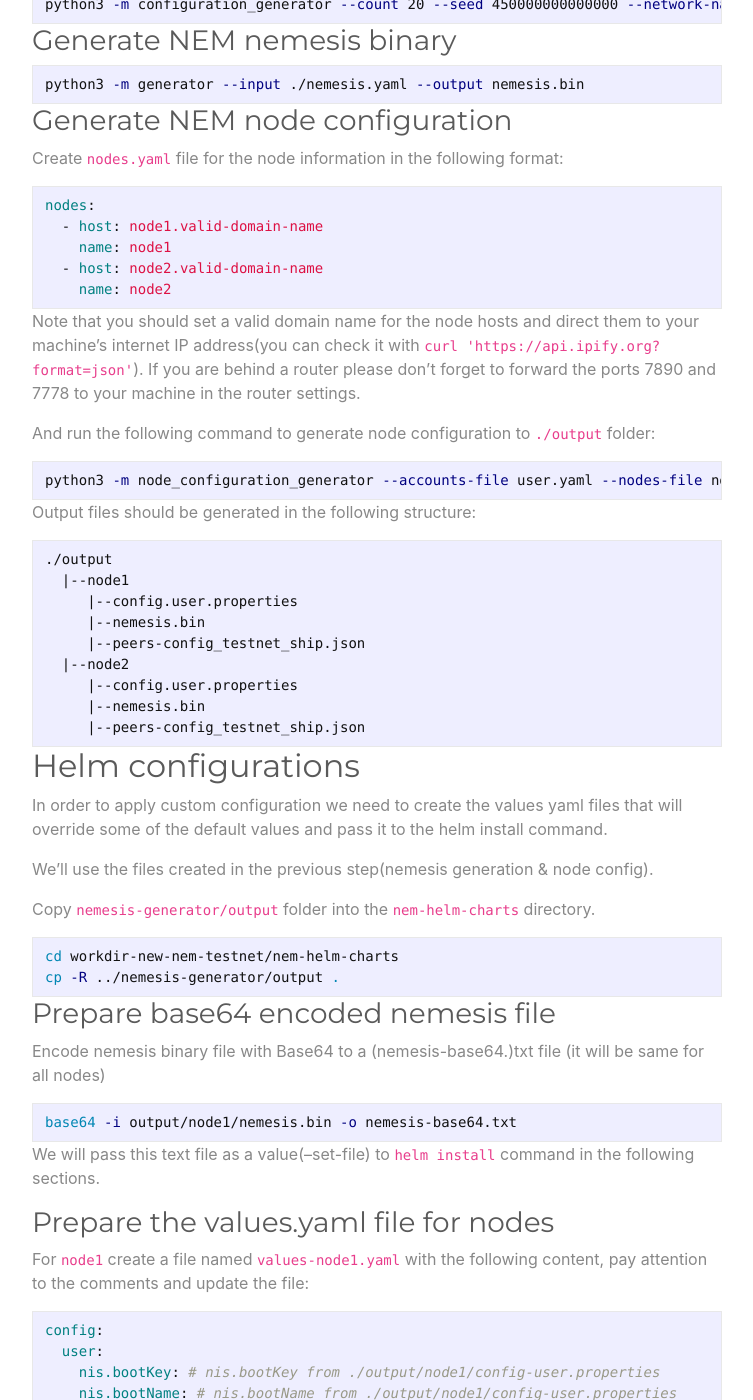
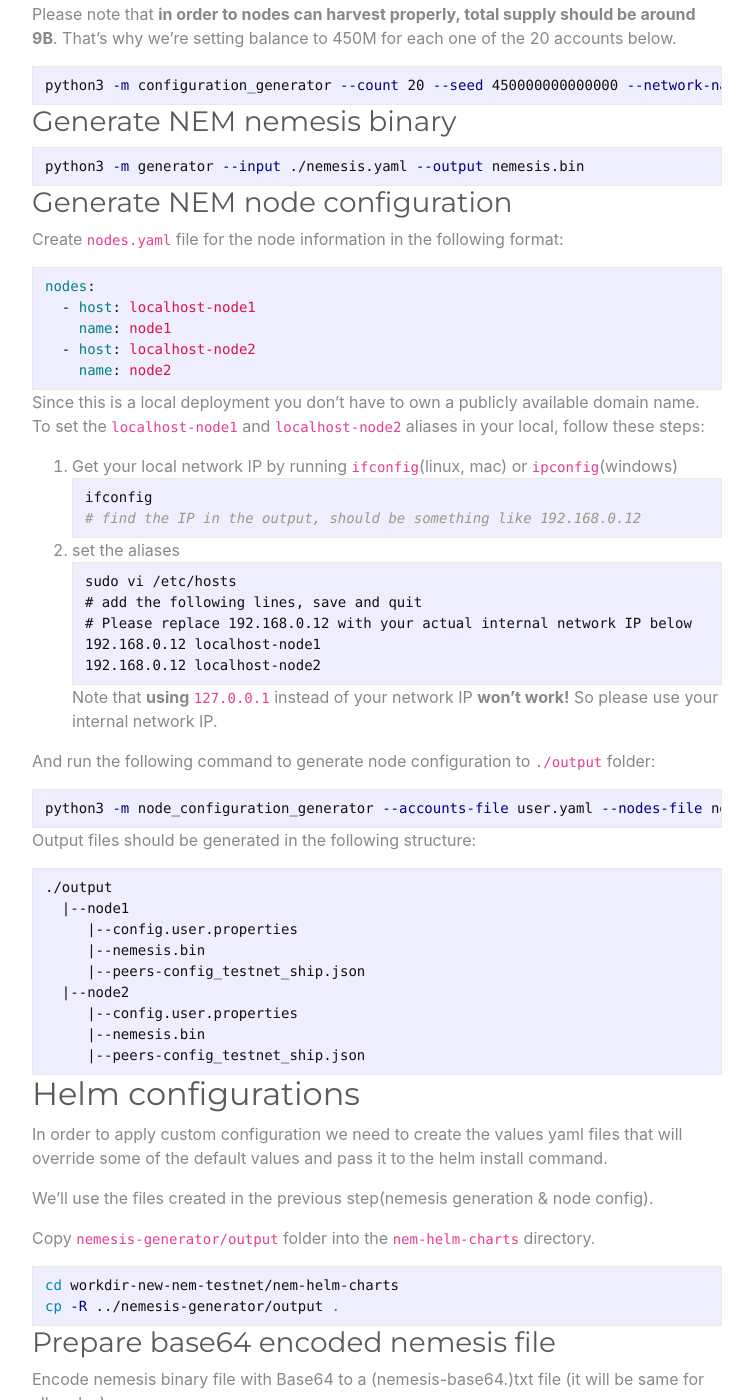
Before and after one commit to yilmazbahadir/yilmazbahadir.github.io, a Jekyll site: the page built from new-nem-testnet.md, in a window 1280 px wide and 1400 px high, scrolled down 3412 px. Shown: the whole window, without its empty margins (263-1016 px from the left). Built offline with Jekyll 4.4.1, drawn with Linux system fonts in a browser that asks for light colours; our own code applies the rules of GitHub Pages for plain Markdown files; some of the changed text lies outside the part shown.

Commit message:
task: used local dns aliases instead of public domain name, misc improvements

````diff
--- a/new-nem-testnet.md
+++ b/new-nem-testnet.md
@@ -23,7 +23,7 @@ Kubernetes(abbreviated as K8s [but why?](https://kubernetes.io/docs/concepts/ove
 
 For the development and testing purposes, options are:
 
-1. installing [Docker Desktop](https://www.docker.com/products/docker-desktop/) which has a built-in Kubernetes support (this option is also installing kubectl for you)
+1. (recommended) installing [Docker Desktop](https://www.docker.com/products/docker-desktop/) which has a built-in Kubernetes support (you just need to enable K8s in the settings and it will also install kubectl for you)
 2. install Docker, [minikube](https://minikube.sigs.k8s.io/docs/start/) and [kubectl](https://kubernetes.io/docs/tasks/tools/#kubectl) separately.
 
 For production purposes, the options are:
@@ -41,10 +41,9 @@ Please check out [https://helm.sh/docs/intro/install/](https://helm.sh/docs/intr
 
 - [K8s Ingress Nginx Controller](https://github.com/kubernetes/ingress-nginx)
 
-    In order to be able to receive requests from outside of the cluster one of the options is to enable ingress in the Helm Chart values(we’ll delve into it in the following sections) and this will require a Ingress Controller to be present in the current cluster. For local setup we need to install `Ingress NGINX Controller`. (for more options please check out the [Ingress Controllers list](https://kubernetes.io/docs/concepts/services-networking/ingress-controllers/))
+    In order to be able to receive requests from outside of the cluster one of the options is to enable ingress in the Helm Chart values(we’ll delve into it in the following sections) and this will require an Ingress Controller to be present in the current cluster. For local setup we need to install `Ingress NGINX Controller`. (for more options please check out the [Ingress Controllers list](https://kubernetes.io/docs/concepts/services-networking/ingress-controllers/))
 
-    1. create a file named `values-nginx-controller.yaml`
-     with the following content:
+    1. create a file named `values-nginx-controller.yaml` in the current directory with the following content:
         ```yaml
         # configure the tcp configmap
         tcp:
@@ -73,13 +72,13 @@ Please check out [https://helm.sh/docs/intro/install/](https://helm.sh/docs/intr
 
   The local path provisioner in Kubernetes is a storage provisioner that allows users to create and manage persistent storage volumes backed by local storage on the nodes in a cluster.
 
-  To install run the following command in your cluster:
+  To install in your kubernetes cluster, run the following command in the current directory:
 
   ```bash
   kubectl apply -f https://raw.githubusercontent.com/rancher/local-path-provisioner/v0.0.23/deploy/local-path-storage.yaml
   ```
 
-### `nis-client` Docker Image
+### (Optional) Build `nis-client` docker image from source
 By default helm package will automatically pull the required image from [nemofficial/nis-client](https://hub.docker.com/repository/docker/nemofficial/nis-client) Docker Hub repo.
 
 
@@ -136,12 +135,28 @@ python3 -m generator --input ./nemesis.yaml --output nemesis.bin
 Create `nodes.yaml` file for the node information in the following format:
 ```yaml
 nodes:
-  - host: node1.valid-domain-name
+  - host: localhost-node1
     name: node1
-  - host: node2.valid-domain-name
+  - host: localhost-node2
     name: node2
 ```
-Note that you should set a valid domain name for the node hosts and direct them to your machine's internet IP address(you can check it with `curl 'https://api.ipify.org?format=json'`). If you are behind a router please don't forget to forward the ports 7890 and 7778 to your machine in the router settings.
+Since this is a local deployment you don't have to own a publicly available domain name.\
+To set the `localhost-node1` and `localhost-node2` aliases in your local, follow these steps:
+1. Get your local network IP by running `ifconfig`(linux, mac) or `ipconfig`(windows)
+   ```bash
+   ifconfig
+   # find the IP in the output, should be something like 192.168.0.12
+   ```
+2. set the aliases
+   ```
+   sudo vi /etc/hosts
+   # add the following lines, save and quit
+   # Please replace 192.168.0.12 with your actual internal network IP below
+   192.168.0.12 localhost-node1
+   192.168.0.12 localhost-node2
+   ```
+Note that **using** `127.0.0.1` instead of your network IP **won't work!** So please use your internal network IP.
+
 
 And run the following command to generate node configuration to `./output` folder:
 
@@ -205,7 +220,7 @@ ingress:
   annotations:
   hosts:
   # update the hostname below!
-    - host: node1.valid-domain-name
+    - host: # nem.host from ./output/node1/config-user.properties
       paths:
         - path: /
           pathType: ImplementationSpecific
@@ -250,14 +265,18 @@ kubectl get all --namespace testnet-node1
 kubectl get all --namespace testnet-node2
 ```
 
+![kubectl-list-all.png] (./assets/images/kubectl-list-all.png)
+
 And to verify that the nodes are running with correct configuration, run the following commands
 ```bash
-curl http://node1.valid-domain-name:7890/node/info
+curl http://localhost-node1:7890/node/info
+curl http://localhost-node2:7890/node/info
 ```
 
 To check the nodes are harvesting, you should be observing that the height is increasing around every minute by running:
 ```bash
-curl http://node1.valid-domain-name:7890/chain/height
+curl http://localhost-node1:7890/chain/height
+curl http://localhost-node2:7890/chain/height
 ```
 
 ## Uninstall
````
Also changed, not shown: other parts of new-nem-testnet.md (+2 -2 lines), assets/images/kubectl-list-all.png (added).
